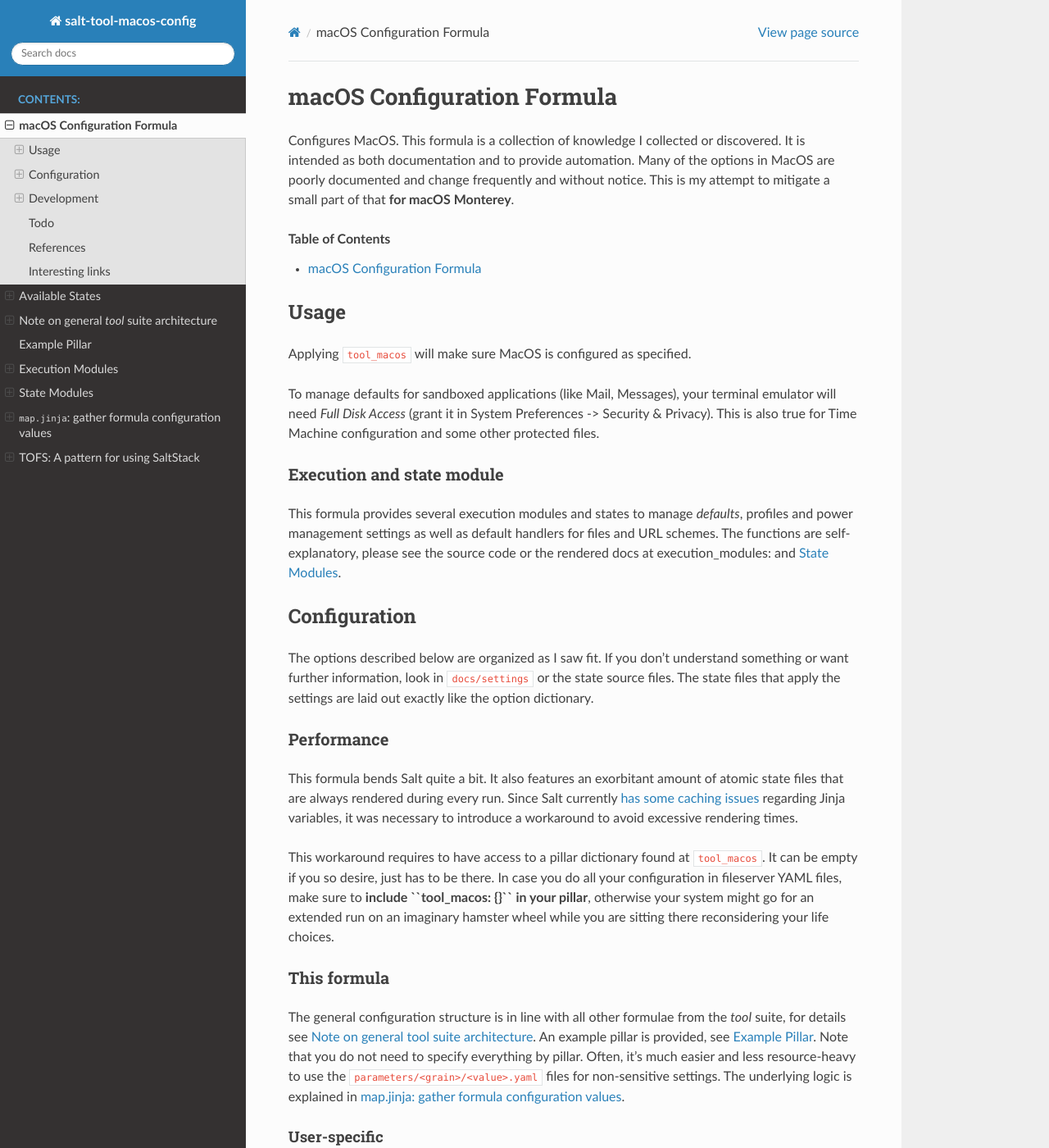
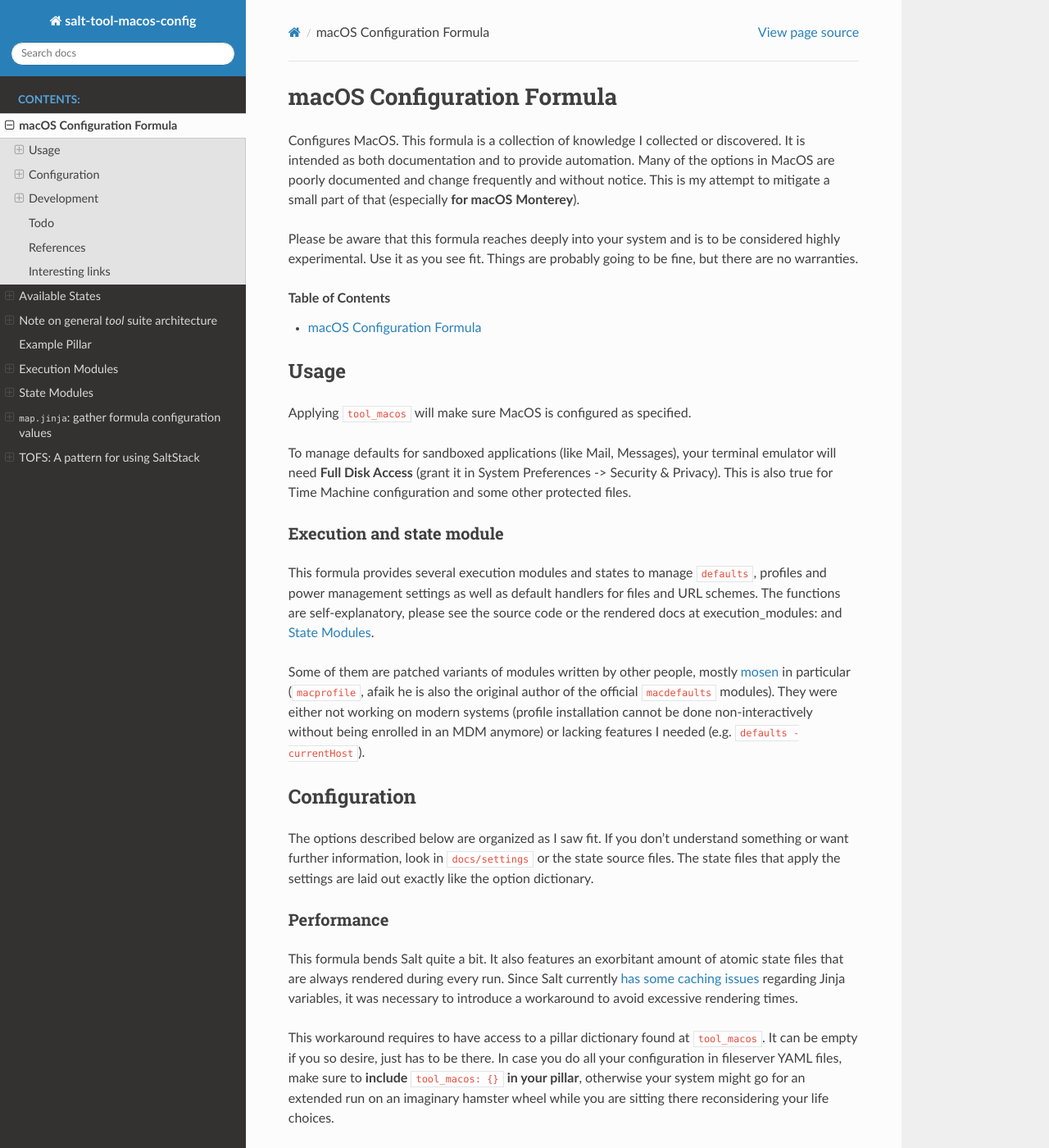
Before and after one commit to lkubb/salt-tool-macos-formula, a Sphinx documentation site: the page built from docs/README.rst, in a window 1280 px wide and 1400 px high. Shown: the whole window at 82% size. Built offline with Sphinx 7.4.7 and the Read the Docs theme 2.0.0, drawn with Linux system fonts in a browser that asks for light colours; some of the changed text lies outside the part shown.

Commit message:
docs(main): Add remarks about current state

```diff
--- a/docs/README.rst
+++ b/docs/README.rst
@@ -3,7 +3,9 @@
 macOS Configuration Formula
 ===========================
 
-Configures MacOS. This formula is a collection of knowledge I collected or discovered. It is intended as both documentation and to provide automation. Many of the options in MacOS are poorly documented and change frequently and without notice. This is my attempt to mitigate a small part of that **for macOS Monterey**.
+Configures MacOS. This formula is a collection of knowledge I collected or discovered. It is intended as both documentation and to provide automation. Many of the options in MacOS are poorly documented and change frequently and without notice. This is my attempt to mitigate a small part of that (especially **for macOS Monterey**).
+
+Please be aware that this formula reaches deeply into your system and is to be considered highly experimental. Use it as you see fit. Things are probably going to be fine, but there are no warranties.
 
 .. contents:: **Table of Contents**
    :depth: 1
@@ -12,11 +14,13 @@
 -----
 Applying ``tool_macos`` will make sure MacOS is configured as specified.
 
-To manage defaults for sandboxed applications (like Mail, Messages), your terminal emulator will need `Full Disk Access` (grant it in System Preferences -> Security & Privacy). This is also true for Time Machine configuration and some other protected files.
+To manage defaults for sandboxed applications (like Mail, Messages), your terminal emulator will need **Full Disk Access** (grant it in System Preferences -> Security & Privacy). This is also true for Time Machine configuration and some other protected files.
 
 Execution and state module
 ~~~~~~~~~~~~~~~~~~~~~~~~~~
-This formula provides several execution modules and states to manage `defaults`, profiles and power management settings as well as default handlers for files and URL schemes. The functions are self-explanatory, please see the source code or the rendered docs at :ref:`execution_modules:` and :ref:`state_modules`.
+This formula provides several execution modules and states to manage ``defaults``, profiles and power management settings as well as default handlers for files and URL schemes. The functions are self-explanatory, please see the source code or the rendered docs at :ref:`execution_modules:` and :ref:`state_modules`.
+
+Some of them are patched variants of modules written by other people, mostly `mosen <https://github.com/mosen/salt-osx>`_ in particular (``macprofile``, afaik he is also the original author of the official ``macdefaults`` modules). They were either not working on modern systems (profile installation cannot be done non-interactively without being enrolled in an MDM anymore) or lacking features I needed (e.g. ``defaults -currentHost``).
 
 Configuration
 -------------
@@ -26,7 +30,7 @@
 ~~~~~~~~~~~
 This formula bends Salt quite a bit. It also features an exorbitant amount of atomic state files that are always rendered during every run. Since Salt currently `has some caching issues <https://github.com/saltstack/salt/issues/39017>`_ regarding Jinja variables, it was necessary to introduce a workaround to avoid excessive rendering times.
 
-This workaround requires to have access to a pillar dictionary found at ``tool_macos``. It can be empty if you so desire, just has to be there. In case you do all your configuration in fileserver YAML files, make sure to **include ``tool_macos: {}`` in your pillar**, otherwise your system might go for an extended run on an imaginary hamster wheel while you are sitting there reconsidering your life choices.
+This workaround requires to have access to a pillar dictionary found at ``tool_macos``. It can be empty if you so desire, just has to be there. In case you do all your configuration in fileserver YAML files, make sure to **include** ``tool_macos: {}`` **in your pillar**, otherwise your system might go for an extended run on an imaginary hamster wheel while you are sitting there reconsidering your life choices.
 
 This formula
 ~~~~~~~~~~~~
@@ -634,47 +638,7 @@
 Testing
 ~~~~~~~
 
-Linux testing is done with ``kitchen-salt``.
-
-Requirements
-^^^^^^^^^^^^
-
-* Ruby
-* Docker
-
-.. code-block:: bash
-
-  $ gem install bundler
-  $ bundle install
-  $ bin/kitchen test [platform]
-
-Where ``[platform]`` is the platform name defined in ``kitchen.yml``,
-e.g. ``debian-9-2019-2-py3``.
-
-``bin/kitchen converge``
-^^^^^^^^^^^^^^^^^^^^^^^^
-
-Creates the docker instance and runs the ``tool_macos`` main state, ready for testing.
-
-``bin/kitchen verify``
-^^^^^^^^^^^^^^^^^^^^^^
-
-Runs the ``inspec`` tests on the actual instance.
-
-``bin/kitchen destroy``
-^^^^^^^^^^^^^^^^^^^^^^^
-
-Removes the docker instance.
-
-``bin/kitchen test``
-^^^^^^^^^^^^^^^^^^^^
-
-Runs all of the stages above in one go: i.e. ``destroy`` + ``converge`` + ``verify`` + ``destroy``.
-
-``bin/kitchen login``
-^^^^^^^^^^^^^^^^^^^^^
-
-Gives you SSH access to the instance for manual testing.
+Linux testing is done with ``kitchen-salt``. It follows follows there is none currently and anyone running this formula is a substitute for the missing tests. I still left the ``test`` directory inherited from the template for philosophical reasons (for the time being). :)
 
 Todo
 ----
```
